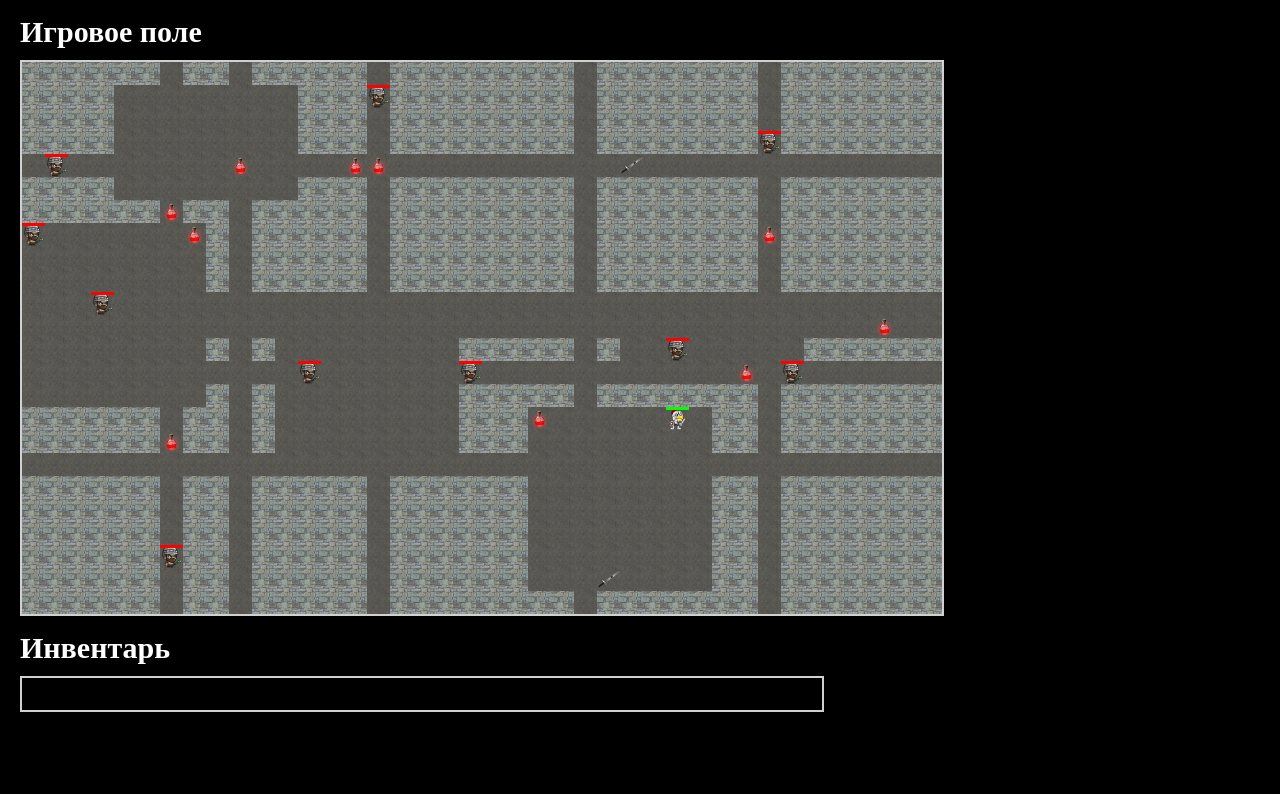
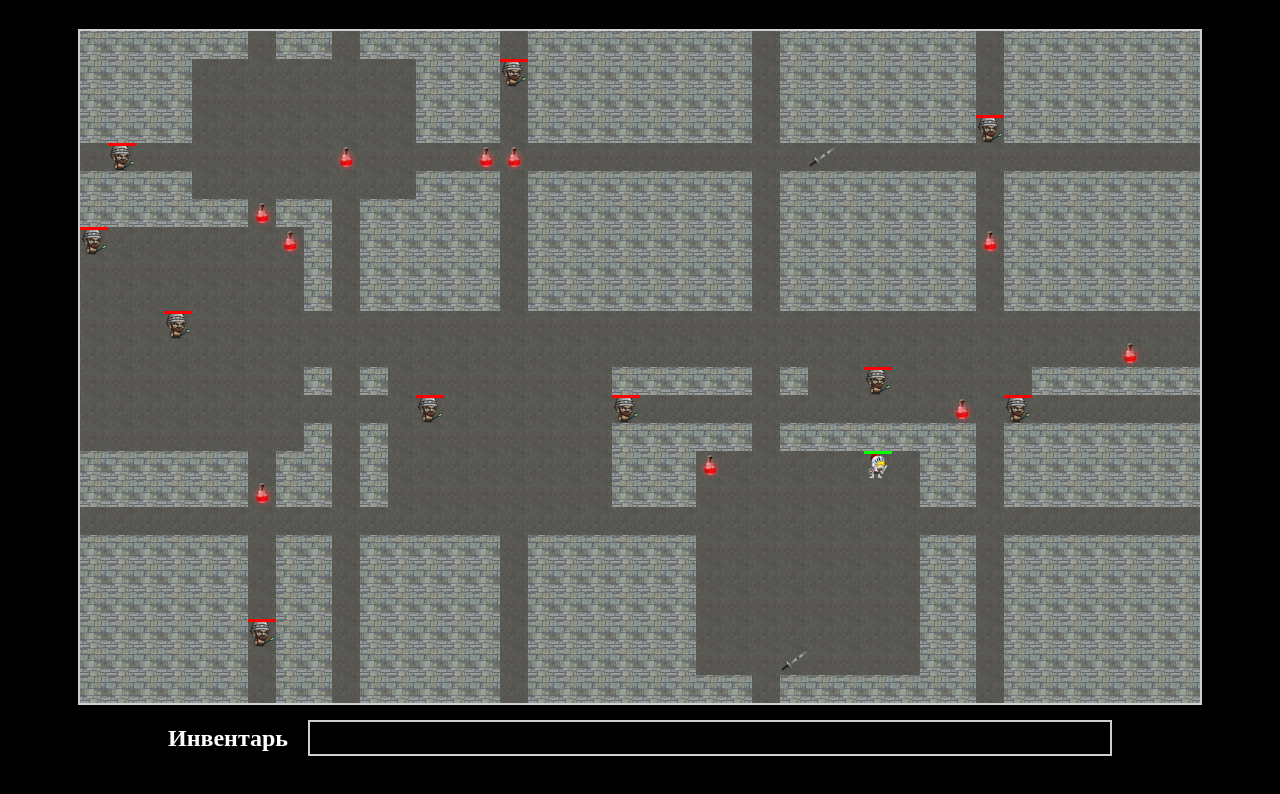
Before and after one commit to mrxFr1ends/rogue, a plain HTML site: page index.html in a window 1280 px wide. Drawn offline with nearby package versions, Linux system fonts and the light colour scheme; a web font is replaced by a local one.

Commit message:
Some styles

```diff
--- a/index.html
+++ b/index.html
@@ -28,10 +28,17 @@
         <style>
             * { box-sizing: border-box; }
             body, html { height: 100%; margin: 0px 10px; }
-            body { background-color: #000000; color: #ffffff; }
+            body {
+                background-color: #000000;
+                color: #ffffff;
+                display: flex;
+                flex-direction: column;
+                align-items: center;
+                justify-content: center;
+            }
             h1 { font-family: "Playfair Display"; font-size: 30px; padding: 10px 0px; margin: 0px; }
-            .field-box { border: 2px solid #d0d0d0; float: left; }
-            .field { position: relative; width: 920px; height: 552px; }
+            .field-box { border: 2px solid #d0d0d0; width: fit-content; }
+            .field { position: relative; width: 1120px; height: 672px; }
             .field .tile { position: absolute; background-size: 100%; background-image: url(images/tile-.png); z-index: 5; }
             .field .tileW { background-image: url(images/tile-W.png); }
             .field .tileE { background-image: url(images/tile-E.png); z-index: 10; }
@@ -40,18 +47,25 @@
             .field .tileSW { background-image: url(images/tile-SW.png); z-index: 9; }
             .field .tile .health { background-color: #ff0000; z-index: 11; position: absolute; left: 0px; top: 0px; height: 3px; }
             .field .tileP .health { background-color: #00ff00; z-index: 11; position: absolute; left: 0px; top: 0px; height: 3px; }
-            .inventory-box { border: 2px solid #d0d0d0; float: left; }
+            .inventory-box { border: 2px solid #d0d0d0; width: fit-content; height: fit-content; }
             .inventory { display: flex; flex-direction: row; width: 800px; height: 32px; }
             .inventory .item { background-size: 100%; }
-            .cl { clear: both; display: block; }
+            .inventory-wrapper {
+                display: flex;
+                flex-direction: row;
+                align-items: center;
+                gap: 20px;
+            }
         </style>
     </head>
     <body>
-        <h1>Игровое поле</h1>
+        <!-- <h2>Игровое поле</h2> -->
         <div class="field-box"><div class="field"></div></div>
-        <div class="cl"></div>
-        <h1>Инвентарь</h1>
-		<div class="inventory-box"><div class="inventory"></div></div>
+        <!-- <h2>Инвентарь</h2> -->
+        <div class="inventory-wrapper">
+            <h2>Инвентарь</h2>
+            <div class="inventory-box"><div class="inventory"></div></div>
+        </div>
 
         <script>
             var game = new Game();
--- a/settings.js
+++ b/settings.js
@@ -2,7 +2,7 @@ var SETTINGS = {
     board: {
         width: 40,
         height: 24,
-        cell: { size: 23 }
+        cell: { size: 28 }
     },
     person: {
         health: 100,
```
